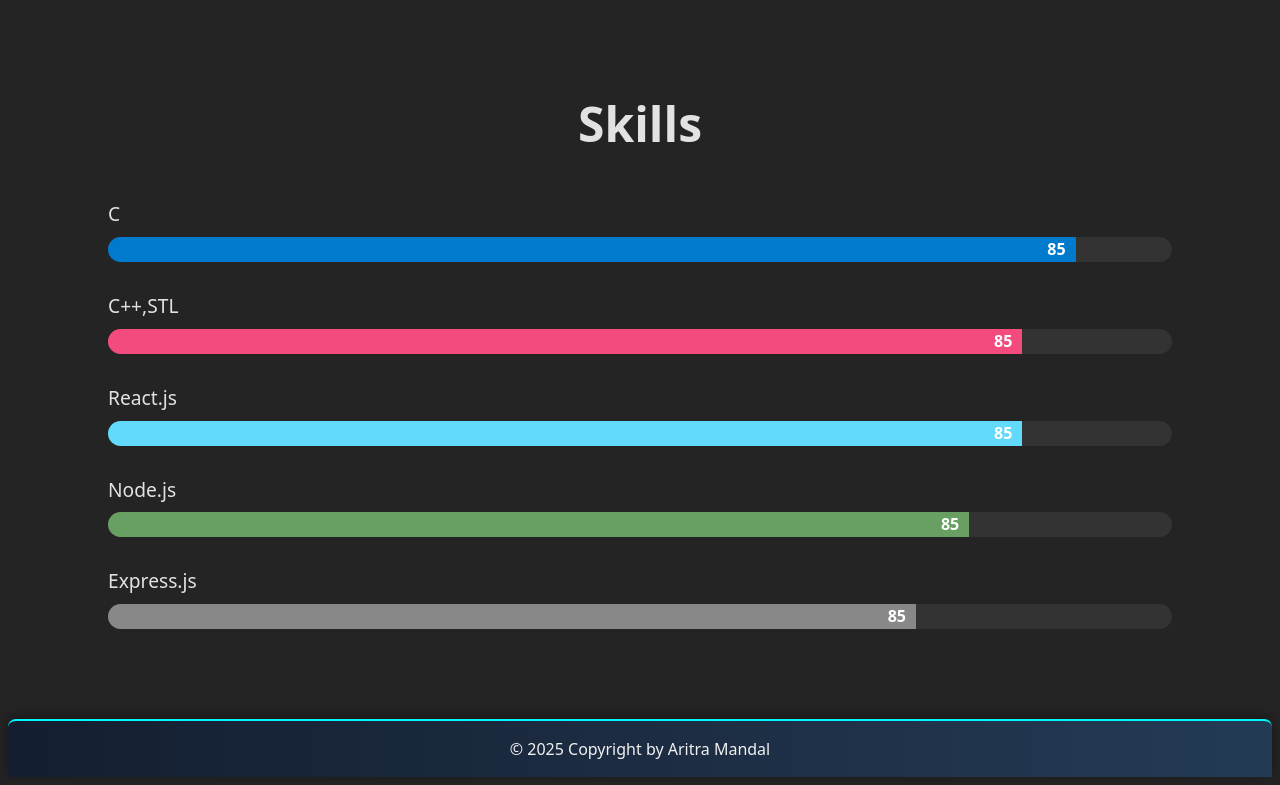
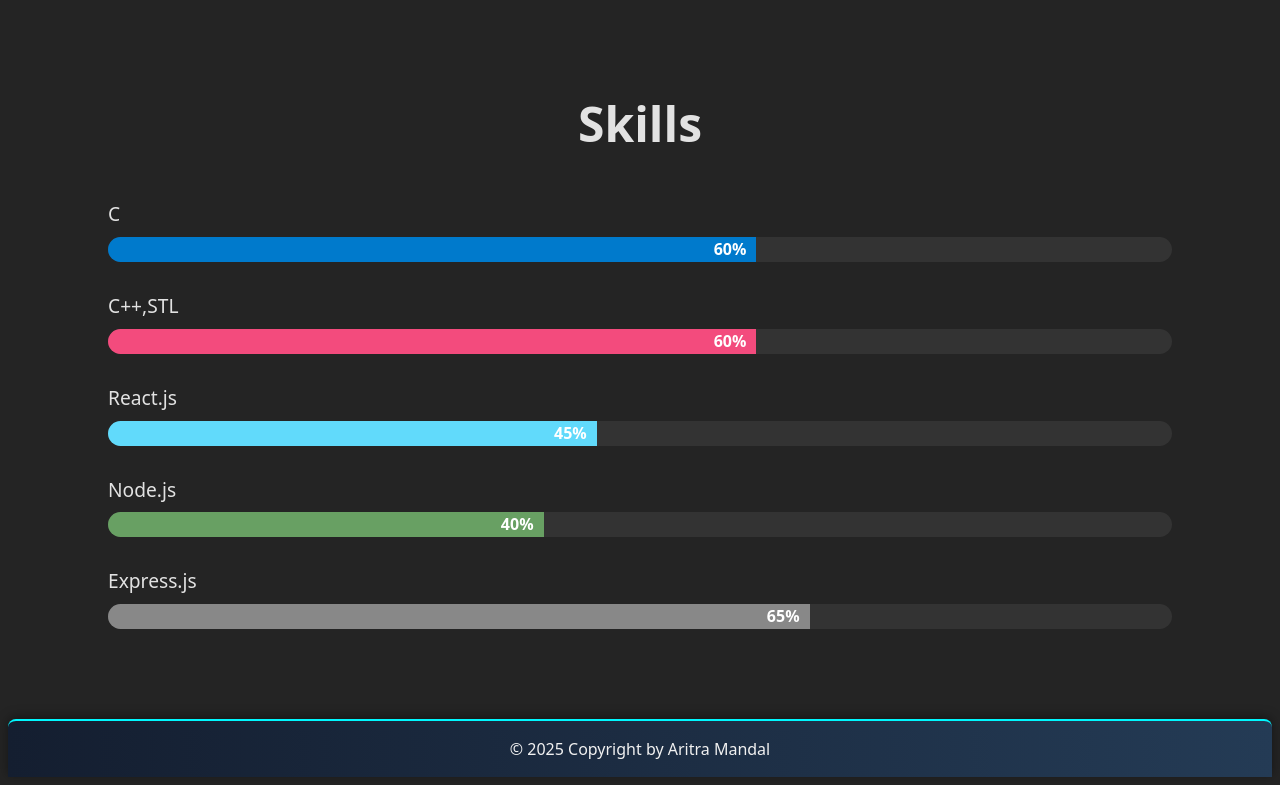
Before and after one commit to ARITRA2004/AritraMandal.com, a React (Vite) app: page / in a window 1280 px wide. Shown: the part 1193-1978 px from the top of the page. Built offline with nearby package versions, Linux system fonts and the light colour scheme.

Commit message:
chnage the skills

```diff
--- a/src/Skills/MySkills.js
+++ b/src/Skills/MySkills.js
@@ -3,31 +3,31 @@
         id:1,
         name:"C",
         nameforCss:"c",
-        progress:85
+        progress:"60%"
     },
     {
         id:2,
         name:"C++,STL",
         nameforCss:"cpp",
-        progress:85
+        progress:"60%"
     },
     {
         id:3,
         name:"React.js",
         nameforCss:"react",
-        progress:85
+        progress:"45%"
     },
     {
         id:4,
         name:"Node.js",
         nameforCss:"node",
-        progress:85
+        progress:"40%"
     },
     {
         id:5,
         name:"Express.js",
         nameforCss:"express",
-        progress:85
+        progress:"65%"
     }
 ]
 
--- a/src/Skills/Style.css
+++ b/src/Skills/Style.css
@@ -45,31 +45,31 @@
 
   /* Specific colors and widths */
   .react {
-    width: 85%;
+    width: 45%;
     background-color: #61dafb;
   }
 
   .c {
-    width: 90%;
+    width: 60%;
     background-color: #007ACC;
   }
 
   .cpp {
-    width: 85%;
+    width: 60%;
     background-color: #f34b7d;
   }
 
   .node {
-    width: 80%;
+    width: 40%;
     background-color: #68a063;
   }
 
   .express{
-    width: 75%;
+    width: 65%;
     background-color: #888888;
   }
 
   .mongo {
-    width: 70%;
+    width: 30%;
     background-color: #4db33d;
   }
```
